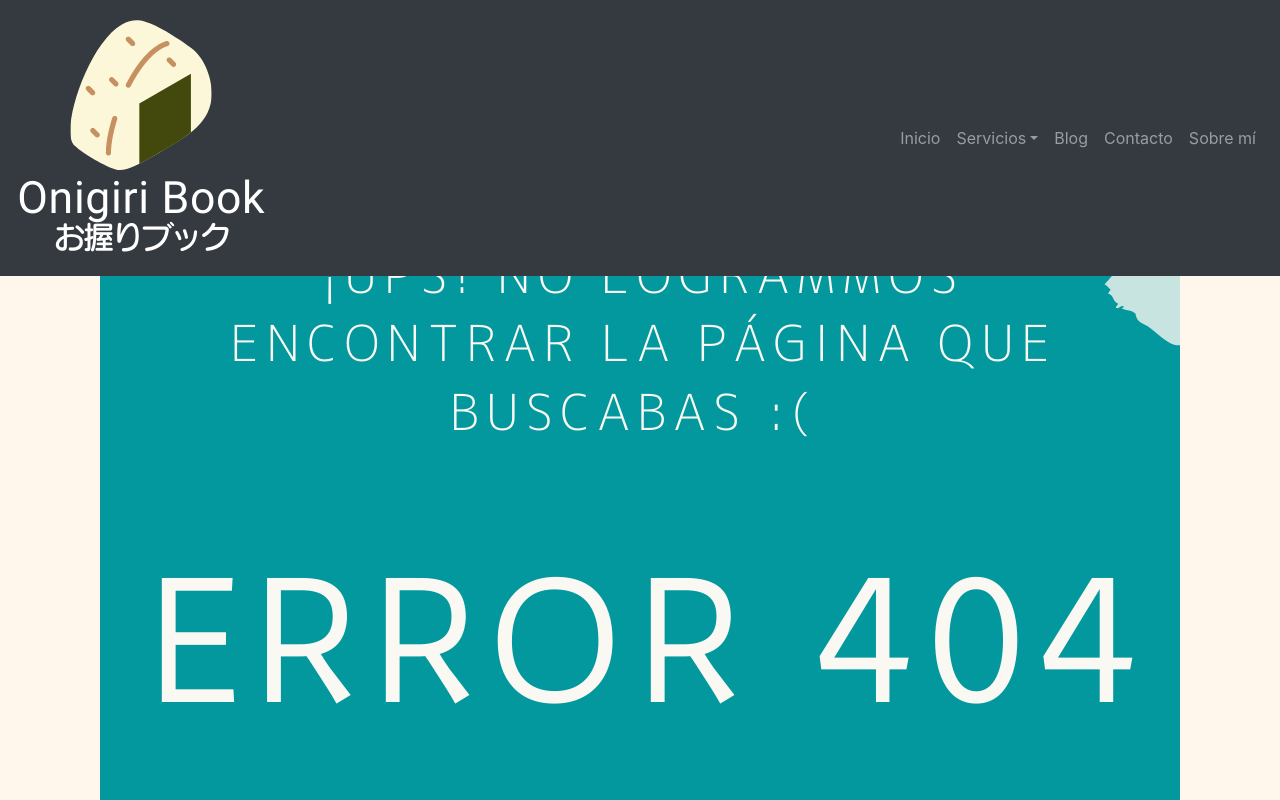
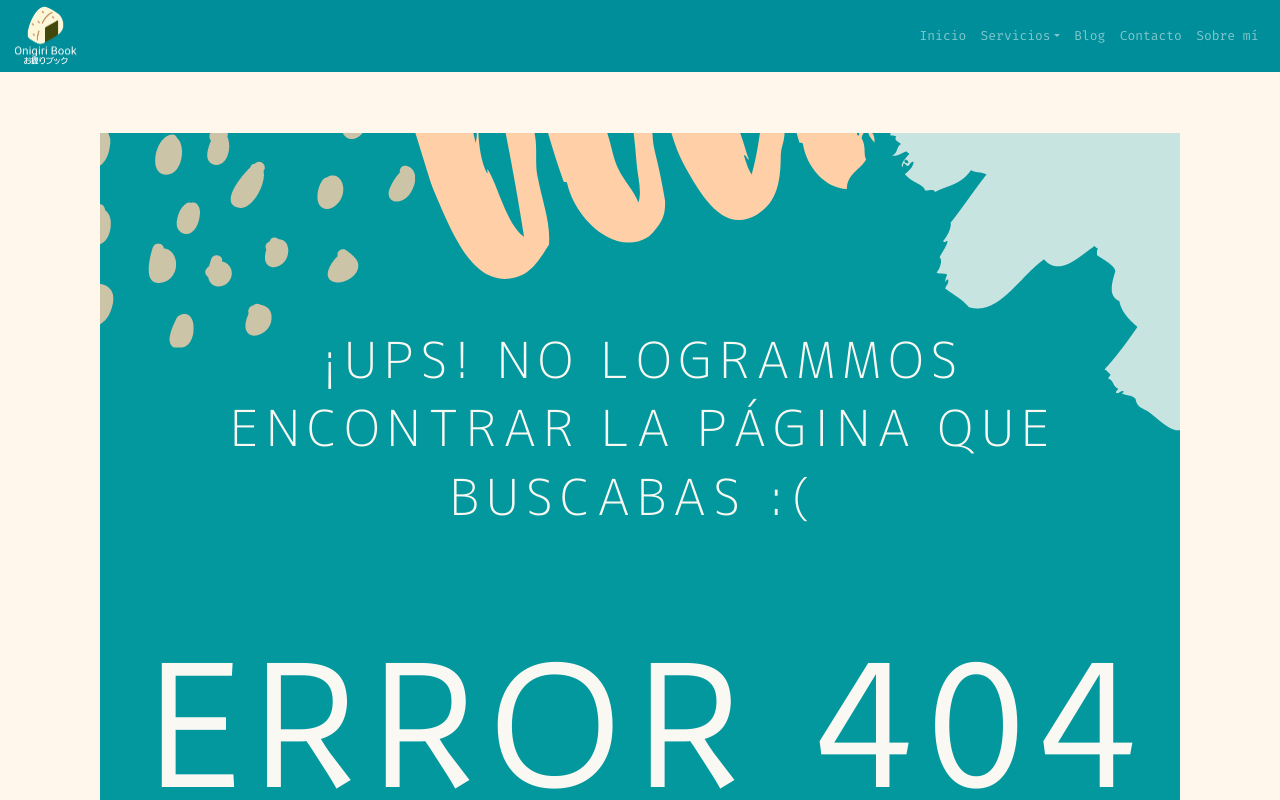
Before and after one commit to tamagotchi241/OnigiriBook, a website: page Pages/404.html in a window 1280 px wide. Shown: the top 800 px of the page. Drawn offline with nearby package versions, Linux system fonts and the light colour scheme.

Commit message:
actualizando pages

```diff
--- a/Pages/404.html
+++ b/Pages/404.html
@@ -7,7 +7,7 @@
     <meta name="keywords"  content="Japonés, Estudiar, Idiomas, Japón, Blog">
     <meta name="author" content="Mark Otto, Jacob Thornton, and Bootstrap contributors">
     <meta name="generator" content="Hugo 0.80.0">
-    <title>Onigiri Book - Blog </title>
+    <title>Onigiri Book - Oops! </title>
     <link rel="canonical" href="https://getbootstrap.com/docs/4.6/examples/carousel/">
     <!-- Bootstrap core CSS -->
     <link href="../Assets/dist/css/bootstrap.min.css" rel="stylesheet">
@@ -29,9 +29,10 @@
         }
       }
     </style>
-    <!-- Custom styles for this template -->
+        <!-- Custom styles for this template -->
     <link href="../Assets/dist/css/carousel.css" rel="stylesheet">
-    <link rel="stylesheet" href="#">
+        <!-- Estilos propios -->
+    <link rel="stylesheet" href="../css/style.css">
     <script src="https://kit.fontawesome.com/6bd32d6ad0.js" crossorigin="anonymous"></script>
 </head>
 <body>
@@ -39,8 +40,8 @@
 			<!-- inicio barra nav con logo -->
 			<div class="row ">
 					<div class="col-lg-12 col-xs-12 colNav ">
-						<header class="fixed-top">
-						  <nav class="navbar-expand-md bg-dark navbar navbar-dark bg-lignt" role="navigation">
+						<header class="fixed-top barraNav">
+						  <nav class="navbar-expand-md navbar navbar-dark bg-lignt" role="navigation">
 						    <a class="navbar-brand" href="../index.html"><img src="../Assets/Pictures/onigiribookLogo.png" class="logoNav" alt="Logo"></a>
 						    <button class="navbar-toggler" type="button" data-toggle="collapse" data-target="#navbarCollapse" aria-controls="navbarCollapse" aria-expanded="false" aria-label="Toggle navigation">
 						      <span class="navbar-toggler-icon"></span>
```
Also changed, not shown: Pages/blog.html (+5 -4 lines), Pages/coaching.html (+5 -4 lines), Pages/contacto.html (+5 -4 lines), Pages/sobremi.html (+5 -4 lines), index.html (+2 -2 lines), Assets/dist/css/carousel.css.
